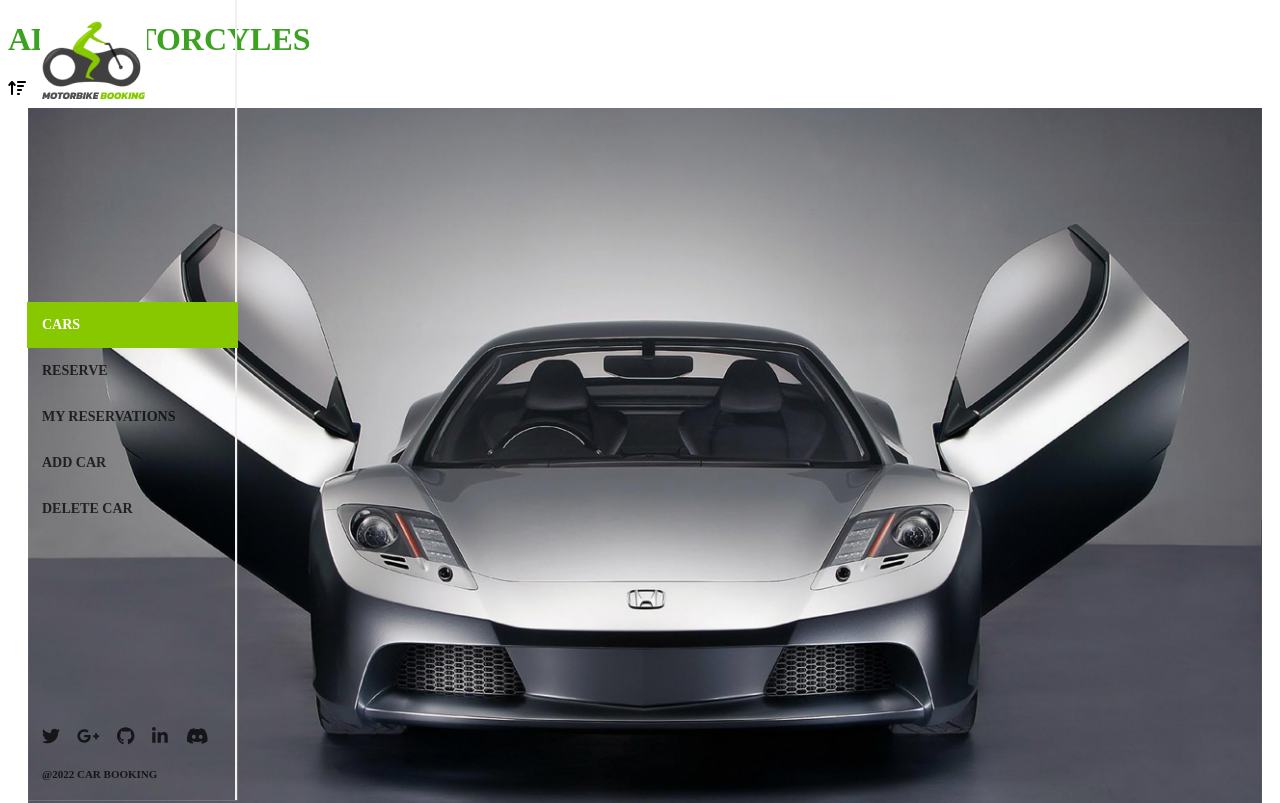
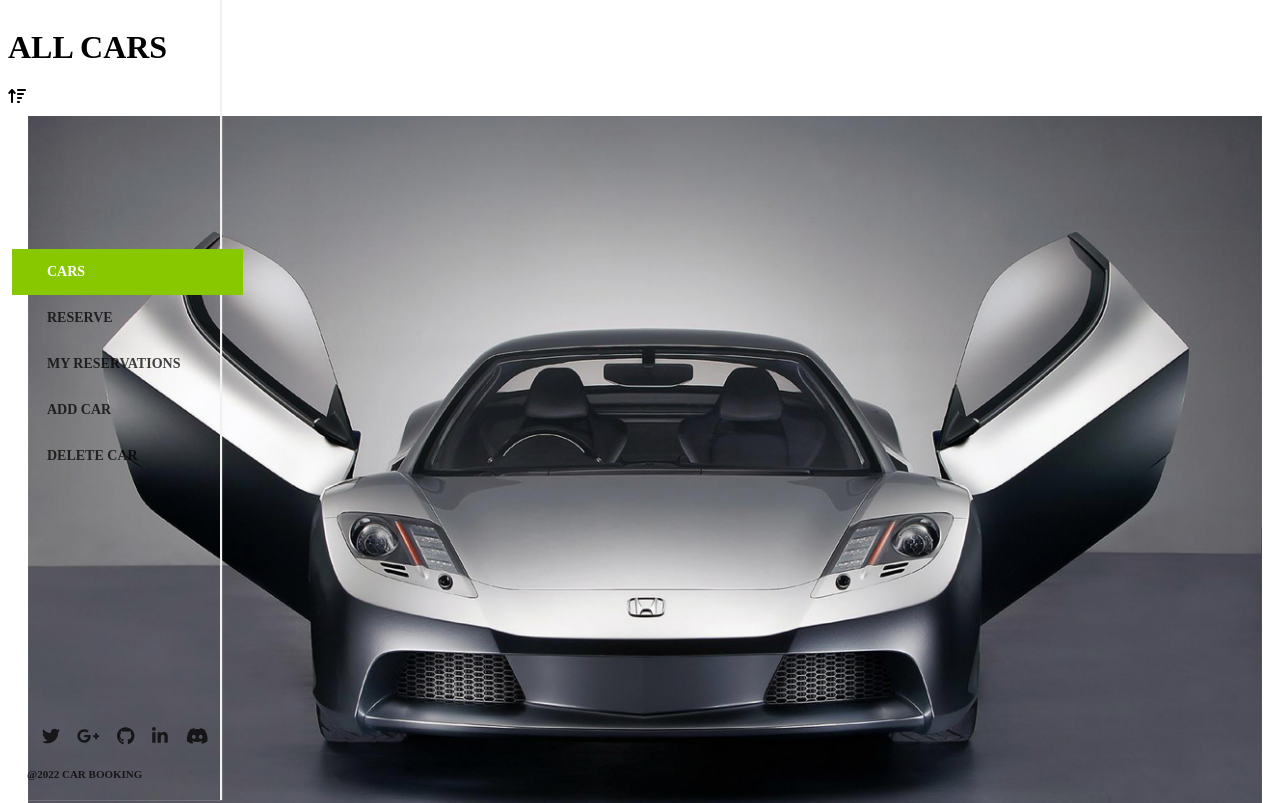
Before and after one commit to Arturgouveia1970/car-rental-frontend, a React (Create React App) app: page /carlist in a window 1280 px wide. Shown: the top 803 px of the page. Built offline with nearby package versions, Linux system fonts and the light colour scheme.

Commit message:
added image and text to page

```diff
--- a/src/features/cars/cardetails/CarDetails.css
+++ b/src/features/cars/cardetails/CarDetails.css
@@ -1,7 +1,23 @@
-h1 {
-  color: rgb(59, 163, 33);
+h4 {
+  color: rgb(151, 5, 34);
+  margin-left: 30%;
+  margin-top: -60px;
+  width: 100px;
 }
 
-h3 {
-  color: rgb(160, 10, 98);
+.carslist-cont {
+  width: 100%;
+  height: 100vh;
+  position: relative;
+  display: flex;
 }
+
+links {
+  color: black;
+}
+
+.book-btn {
+  margin-left: 30%;
+  margin-top: 24px;
+  padding: 5px;
+}
--- a/src/features/cars/cardetails/CarDetails.js
+++ b/src/features/cars/cardetails/CarDetails.js
@@ -1,11 +1,22 @@
 import React from 'react';
 import './CarDetails.css';
+import Sidebar from '../../common/sidebar/Sidebar';
+// import CarsListHeader from '../carlist/CarsListHeader';
+import car1 from '../../../assets/images/Honda-Car.jpg';
 
 const CarDetails = () => (
-  <>
-    <h1>Cars details</h1>
-    <h3>This page will show each car specifications</h3>
-  </>
+  <div className="carslist-cont">
+    <Sidebar />
+    <div className="car-details">
+      <img src={car1} alt="car" />
+      <div className="text">
+        <h4>Honda CX</h4>
+        <h4>2010</h4>
+        <h4>$250.00 p/d</h4>
+        <button type="button" className="book-btn">Reserve now</button>
+      </div>
+    </div>
+  </div>
 );
 
 export default CarDetails;
--- a/src/features/cars/carlist/CarsListHeader.js
+++ b/src/features/cars/carlist/CarsListHeader.js
@@ -10,7 +10,7 @@ const CarsListHeader = () => {
 
   return (
     <div className="carslist-header">
-      <h1>ALL MOTORCYLES</h1>
+      <h1>ALL CARS</h1>
       <i
         className="brands-filter"
         onClick={() => { ShowCategories(true); }}
--- a/src/features/cars/carlist/Carslist.js
+++ b/src/features/cars/carlist/Carslist.js
@@ -7,7 +7,7 @@ import CarsListHeader from './CarsListHeader';
 
 const Cars = () => {
   const navigate = useNavigate();
-  const HandleDetails = (id) => navigate(`/Cars/${id}/details`);
+  const HandleDetails = () => navigate('/cardetails');
 
   return (
     <div className="carslist-cont">
--- a/src/features/common/sidebar/Sidebar.css
+++ b/src/features/common/sidebar/Sidebar.css
@@ -14,7 +14,7 @@
   top: 0;
   left: 0;
   box-shadow: 2px 0 1px #f1f1f1;
-  margin-left: 15px;
+  /* margin-left: 15px;} */
 }
 
 .x-sidebar {
@@ -48,11 +48,12 @@
 .sidebar-routes-links a {
   text-decoration: none;
   width: calc(100% - 24px);
-  padding: 15px 0 15px 15px;
+  padding: 15px 0 15px 35px;
   margin: 0 12px;
   font-size: 14px;
   font-weight: 800;
   color: var(--light-black);
+  /* color: #fff; */
 }
 
 #link_active {
@@ -80,6 +81,7 @@
   width: 100%;
   display: flex;
   justify-content: space-between;
+  padding-left: 15px;
 }
 
 .media-links div a {
--- a/src/features/common/sidebar/Sidebar.js
+++ b/src/features/common/sidebar/Sidebar.js
@@ -2,7 +2,7 @@ import React from 'react';
 import './Sidebar.css';
 import { FontAwesomeIcon } from '@fortawesome/react-fontawesome';
 import { faXmark } from '@fortawesome/free-solid-svg-icons';
-import logo from '../../../assets/images/logo.png';
+// import logo from '../../../assets/images/logo.png';
 import SidebarLinks from './SidebarLinks';
 import SidebarMedia from './SidebarMedia';
 
@@ -10,7 +10,7 @@ const Sidebar = () => (
   <div className="sidebar-cont">
     <div>
       <i className="x-sidebar"><FontAwesomeIcon icon={faXmark} /></i>
-      <img src={logo} alt="logo" className="logo-sidebar" />
+      {/* <img src={logo} alt="logo" className="logo-sidebar" />  */}
     </div>
     <SidebarLinks />
     <SidebarMedia />
```
Also changed, not shown: src/assets/images/Vespa-Transparent-PNG.png (deleted), src/assets/images/vespa_png_by_dalidas_art_davqyba-fullview.png (deleted).
